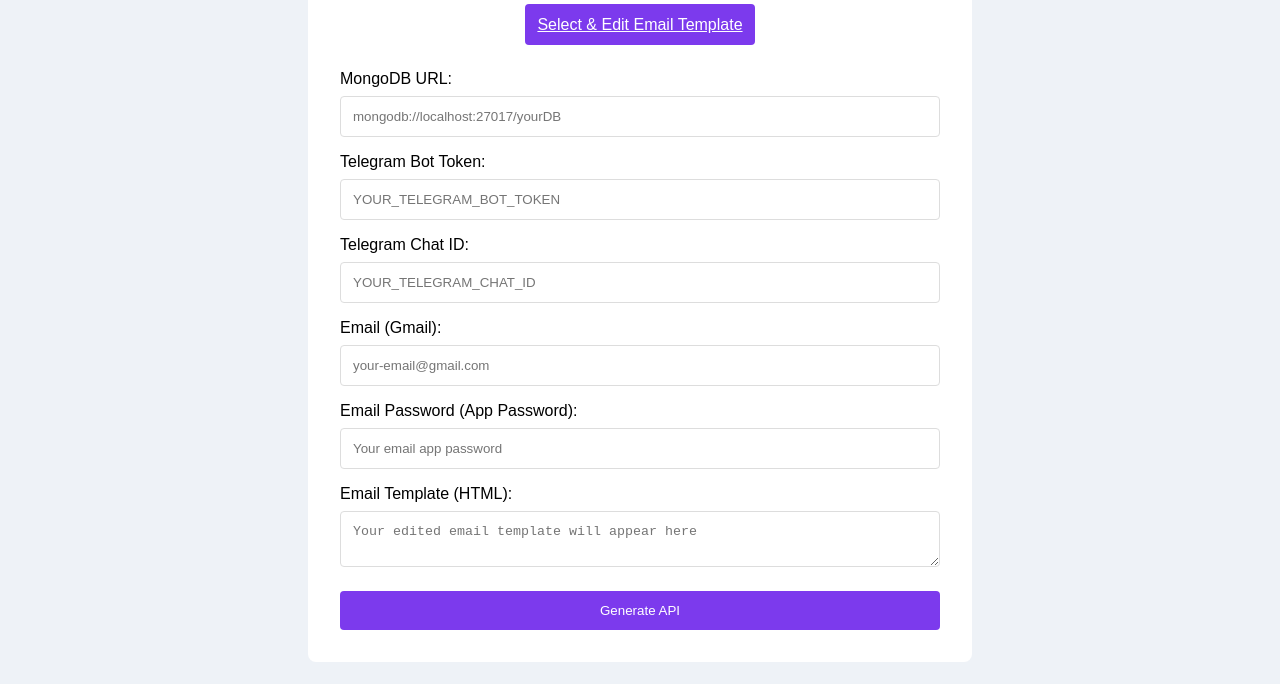
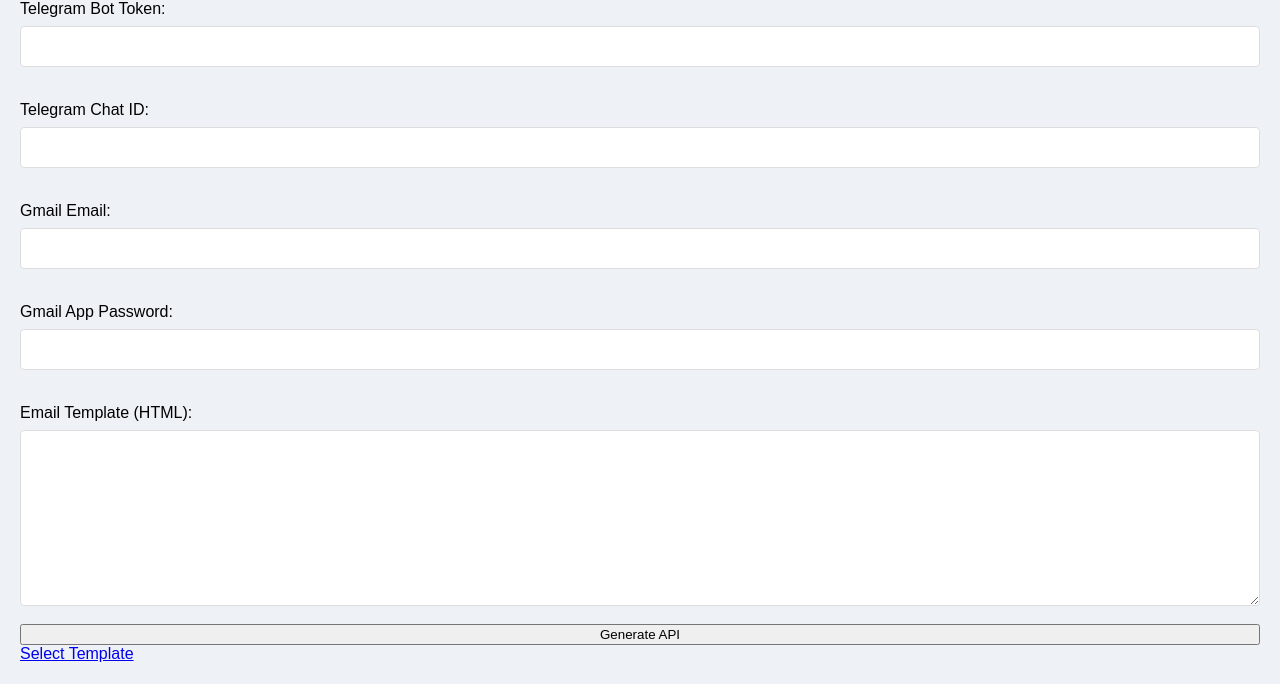
Before and after one commit to AiOfLautech/-api-generator, a website: page index.html in a window 1280 px wide. Shown: the part 116-800 px from the top of the page. Drawn offline with Linux system fonts and the light colour scheme.

Commit message:
Update index.html

```diff
--- a/index.html
+++ b/index.html
@@ -2,51 +2,35 @@
 <html lang="en">
 <head>
   <meta charset="UTF-8">
-  <meta name="viewport" content="width=device-width, initial-scale=1">
-  <title>API Generator | AI OF LAUTECH</title>
+  <meta name="viewport" content="width=device-width, initial-scale=1.0">
+  <title>API Configuration</title>
   <link rel="stylesheet" href="assets/css/style.css">
 </head>
 <body>
-  <div class="api-generator-container">
-    <h1>API Generator</h1>
-    <!-- Link to Template Selection -->
-    <p>
-      <a href="select.html" class="btn">Select &amp; Edit Email Template</a>
-    </p>
-    <form id="apiConfigForm">
-      <label>MongoDB URL:</label>
-      <input type="text" id="mongoUrl" placeholder="mongodb://localhost:27017/yourDB" required>
-      <label>Telegram Bot Token:</label>
-      <input type="text" id="telegramToken" placeholder="YOUR_TELEGRAM_BOT_TOKEN" required>
-      <label>Telegram Chat ID:</label>
-      <input type="text" id="telegramChatId" placeholder="YOUR_TELEGRAM_CHAT_ID" required>
-      <label>Email (Gmail):</label>
-      <input type="email" id="emailUser" placeholder="your-email@gmail.com" required>
-      <label>Email Password (App Password):</label>
-      <input type="password" id="emailPass" placeholder="Your email app password" required>
-      <label>Email Template (HTML):</label>
-      <textarea id="emailTemplate" placeholder="Your edited email template will appear here" required></textarea>
-      <button type="submit" class="btn">Generate API</button>
-    </form>
-    <div id="apiResult" class="hidden">
-      <h2>Generated API Links</h2>
-      <p>Subscribe API: <a id="subscribeApiLink" target="_blank"></a></p>
-      <p>Update API: <a id="updateApiLink" target="_blank"></a></p>
-      <h2>Test Your API</h2>
-      <button id="testApiBtn" class="btn">Test API</button>
-      <pre id="testResult"></pre>
-    </div>
-    <div class="toast" id="toast"></div>
+  <h1>API Configuration</h1>
+  <form id="config-form">
+    <label for="telegram-bot-token">Telegram Bot Token:</label>
+    <input type="text" id="telegram-bot-token" name="telegramBotToken" required><br>
+    <label for="telegram-chat-id">Telegram Chat ID:</label>
+    <input type="text" id="telegram-chat-id" name="telegramChatId" required><br>
+    <label for="gmail-email">Gmail Email:</label>
+    <input type="email" id="gmail-email" name="gmailEmail" required><br>
+    <label for="gmail-app-password">Gmail App Password:</label>
+    <input type="password" id="gmail-app-password" name="gmailAppPassword" required><br>
+    <label for="email-template">Email Template (HTML):</label>
+    <textarea id="email-template" name="emailTemplate" rows="10" required></textarea><br>
+    <button type="submit">Generate API</button>
+    <a href="select.html">Select Template</a>
+  </form>
+  <div id="api-info" style="display:none;">
+    <h2>Generated API Endpoints</h2>
+    <p>Subscribe: <span id="subscribe-url"></span></p>
+    <p>Send Update: <span id="send-update-url"></span></p>
+    <p>Test: <span id="test-url"></span></p>
+    <button id="test-api">Test API</button>
+    <pre id="test-response"></pre>
   </div>
+  <div id="processing-messages"></div>
   <script src="assets/js/api-generator.js"></script>
-  <script>
-    // Populate the email template field if an edited template exists
-    document.addEventListener("DOMContentLoaded", () => {
-      const savedTemplate = localStorage.getItem("editedEmailTemplate");
-      if (savedTemplate) {
-        document.getElementById("emailTemplate").value = savedTemplate;
-      }
-    });
-  </script>
 </body>
 </html>
```
